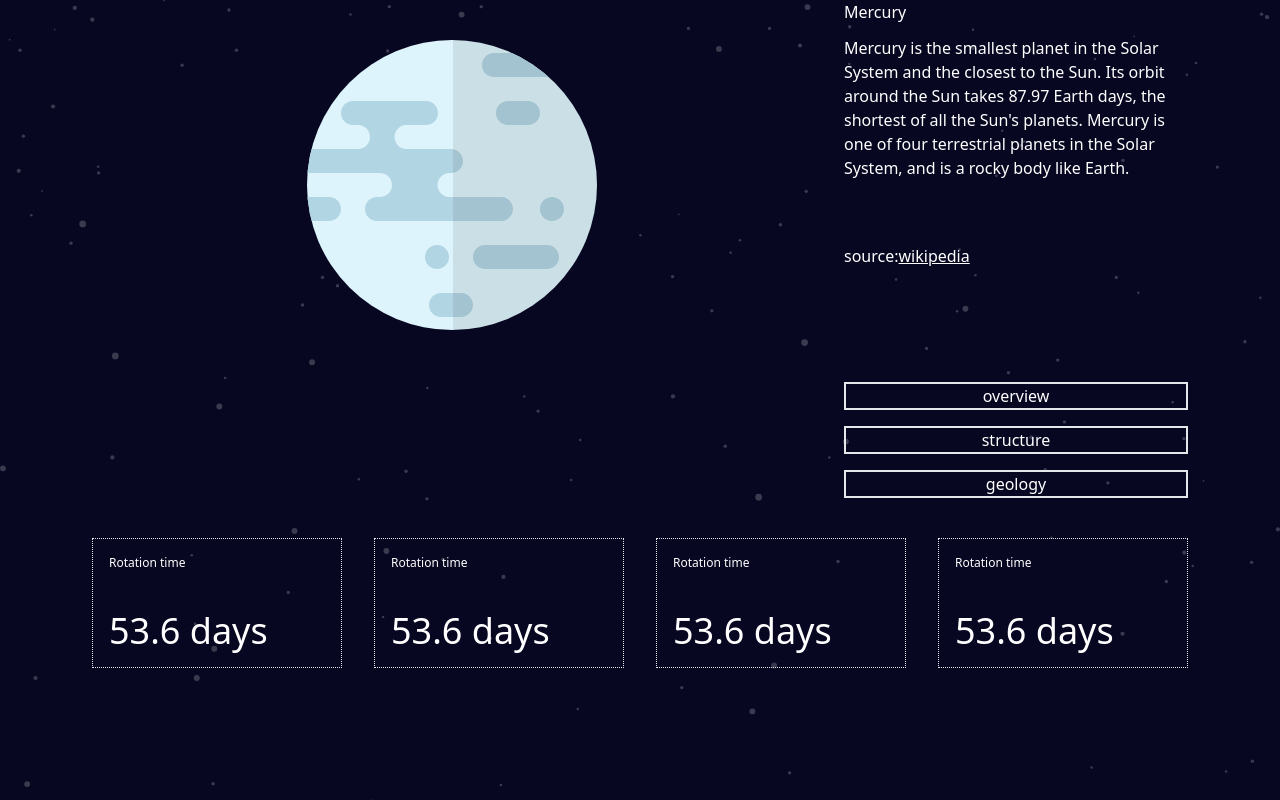
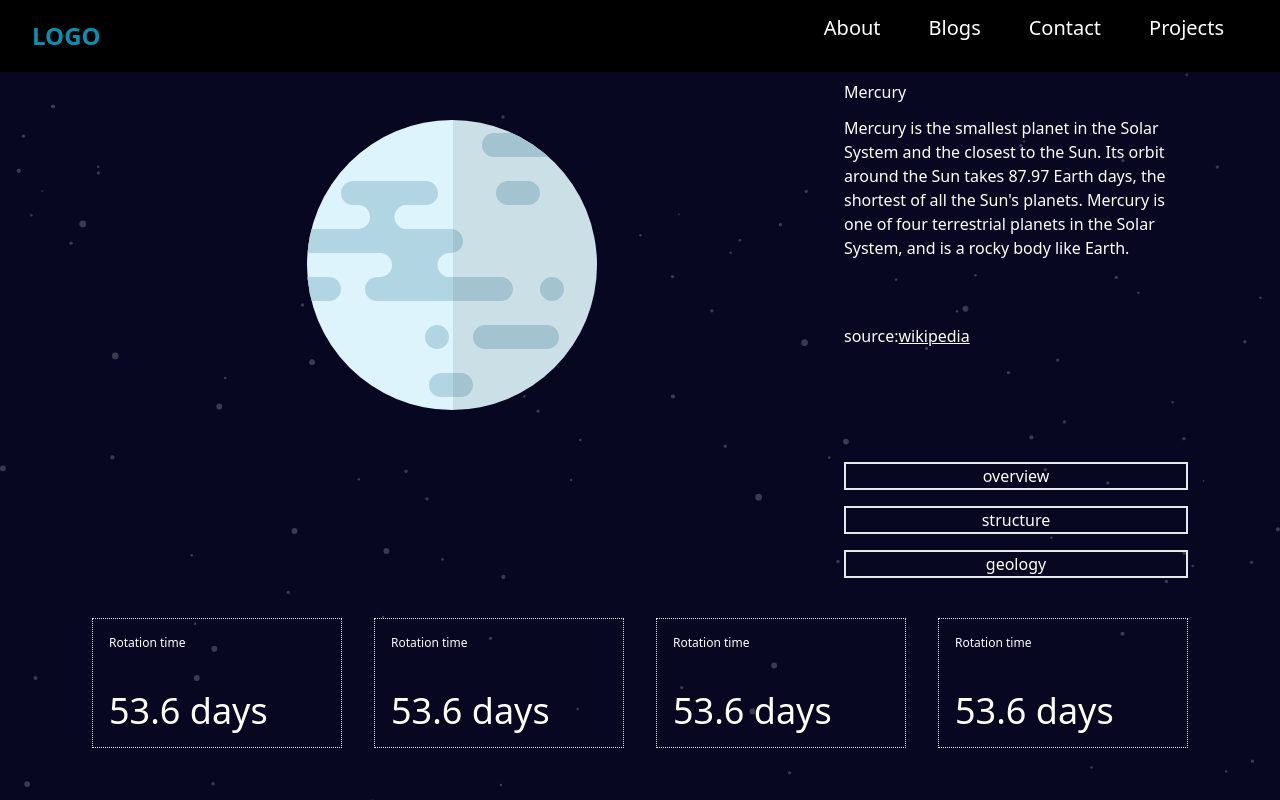
Before and after one commit to sphnikola/planet-fact-site, a React (Vite) app: page / in a window 1280 px wide. Built offline with nearby package versions, Linux system fonts and the light colour scheme.

Commit message:
Add Navbar Component

```diff
--- a/src/App.jsx
+++ b/src/App.jsx
@@ -4,6 +4,7 @@
 // import mercury_internal_img from "./assets/planet-mercury-internal.svg";
 // import mercury_geology_img from "./assets/geology-mercury.png";
 import Mercury from "./pages/Mercury";
+import NavBar from "./components/Navbar";
 function App() {
   // const [answer, setAnswer] = useState(<p>{data[0].overview.content}</p>);
   // const [source, setSource] = useState(data[0].overview.source);
@@ -111,6 +112,7 @@
           </p>
         </section>
       </main> */}
+      <NavBar />
       <Mercury />
       {/* <footer className="px-4 md:px-7 lg:max-w-6xl lg:mx-auto mt-10">
         <section className=" text-white flex flex-col gap-y-3 md:grid md:grid-cols-12 md:gap-x-1 lg:gap-x-8">
--- a/src/components/Main.jsx
+++ b/src/components/Main.jsx
@@ -4,7 +4,7 @@
 export function Main(props) {
   return (
     <>
-      <main className="grid px-4 gap-y-8 md:grid-cols-2 md:gap-x-8 lg:grid-cols-3 lg:grid-rows-auto md:px-7 lg:max-w-6xl lg:mx-auto">
+      <main className="mt-20 grid px-4 gap-y-8 md:grid-cols-2 md:gap-x-8 lg:grid-cols-3 lg:grid-rows-auto md:px-7 lg:max-w-6xl lg:mx-auto">
         <section className="text-white  md:col-start-2  lg:col-start-3 lg:row-start-2">
           <nav className="md:hidden">
             <ul className="flex justify-between gap-x-4">
--- /dev/null
+++ b/src/components/NavBar.jsx
@@ -0,0 +1,75 @@
+// import img from 'next/image';
+// import Link from 'next/link';
+import { useState } from "react";
+import open from "../assets/icon-hamburger.svg";
+
+function NavBar() {
+  const [navbar, setNavbar] = useState(false);
+  return (
+    <div>
+      <nav className="w-full bg-black fixed top-0 left-0 right-0 z-10">
+        <div className="justify-between px-4 mx-auto  md:items-center md:flex md:px-8 ">
+          <div>
+            <div className="flex items-center justify-between py-3 md:py-5 md:block">
+              {/* LOGO */}
+              <a href="/">
+                <h2 className="text-2xl text-cyan-600 font-bold ">LOGO</h2>
+              </a>
+              {/* HAMBURGER BUTTON FOR MOBILE */}
+              <div className="md:hidden">
+                <button
+                  className="p-2 text-gray-700 rounded-md outline-none focus:border-gray-400 focus:border"
+                  onClick={() => setNavbar(!navbar)}
+                >
+                  {navbar ? (
+                    <img src={open} alt="logo" className="w-[30px] h-[30px]" />
+                  ) : (
+                    <img
+                      src={open}
+                      // width={30}
+                      // height={30}
+                      alt="logo"
+                      className="w-[30px] h-[30px] focus:border-none active:border-none"
+                    />
+                  )}
+                </button>
+              </div>
+            </div>
+          </div>
+          <div>
+            <div
+              className={`flex-1 justify-self-center pb-3 mt-8 md:block md:pb-0 md:mt-0 ${
+                navbar ? "p-12 md:p-0 block" : "hidden"
+              }`}
+            >
+              <ul className="h-screen md:h-auto items-center justify-center md:flex ">
+                <li className="pb-6 text-xl text-white py-2 md:px-6 text-center border-b-2 md:border-b-0  hover:bg-purple-900  border-purple-900  md:hover:text-purple-600 md:hover:bg-transparent">
+                  <a href="#about" onClick={() => setNavbar(!navbar)}>
+                    About
+                  </a>
+                </li>
+                <li className="pb-6 text-xl text-white py-2 px-6 text-center  border-b-2 md:border-b-0  hover:bg-purple-600  border-purple-900  md:hover:text-purple-600 md:hover:bg-transparent">
+                  <a href="#blog" onClick={() => setNavbar(!navbar)}>
+                    Blogs
+                  </a>
+                </li>
+                <li className="pb-6 text-xl text-white py-2 px-6 text-center  border-b-2 md:border-b-0  hover:bg-purple-600  border-purple-900  md:hover:text-purple-600 md:hover:bg-transparent">
+                  <a href="#contact" onClick={() => setNavbar(!navbar)}>
+                    Contact
+                  </a>
+                </li>
+                <li className="pb-6 text-xl text-white py-2 px-6 text-center  border-b-2 md:border-b-0  hover:bg-purple-600  border-purple-900  md:hover:text-purple-600 md:hover:bg-transparent">
+                  <a href="#projects" onClick={() => setNavbar(!navbar)}>
+                    Projects
+                  </a>
+                </li>
+              </ul>
+            </div>
+          </div>
+        </div>
+      </nav>
+    </div>
+  );
+}
+
+export default NavBar;
```
